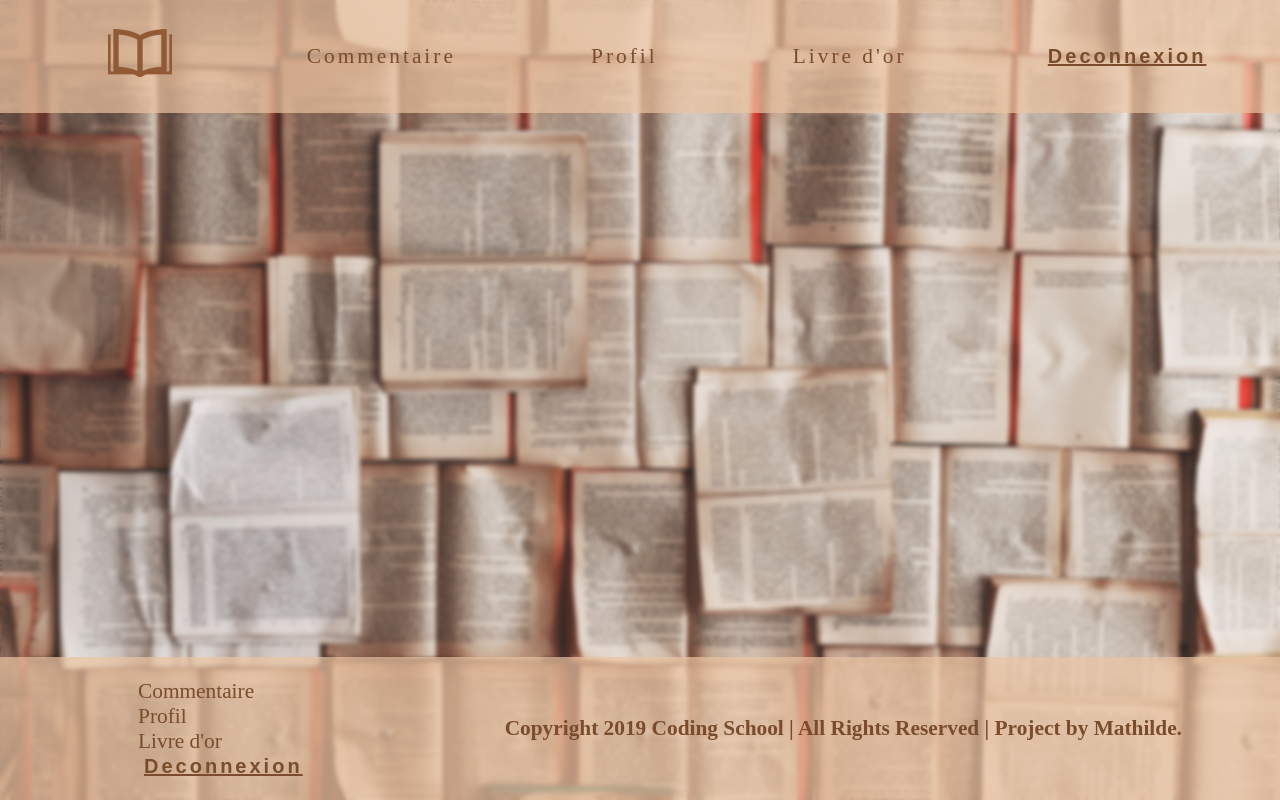
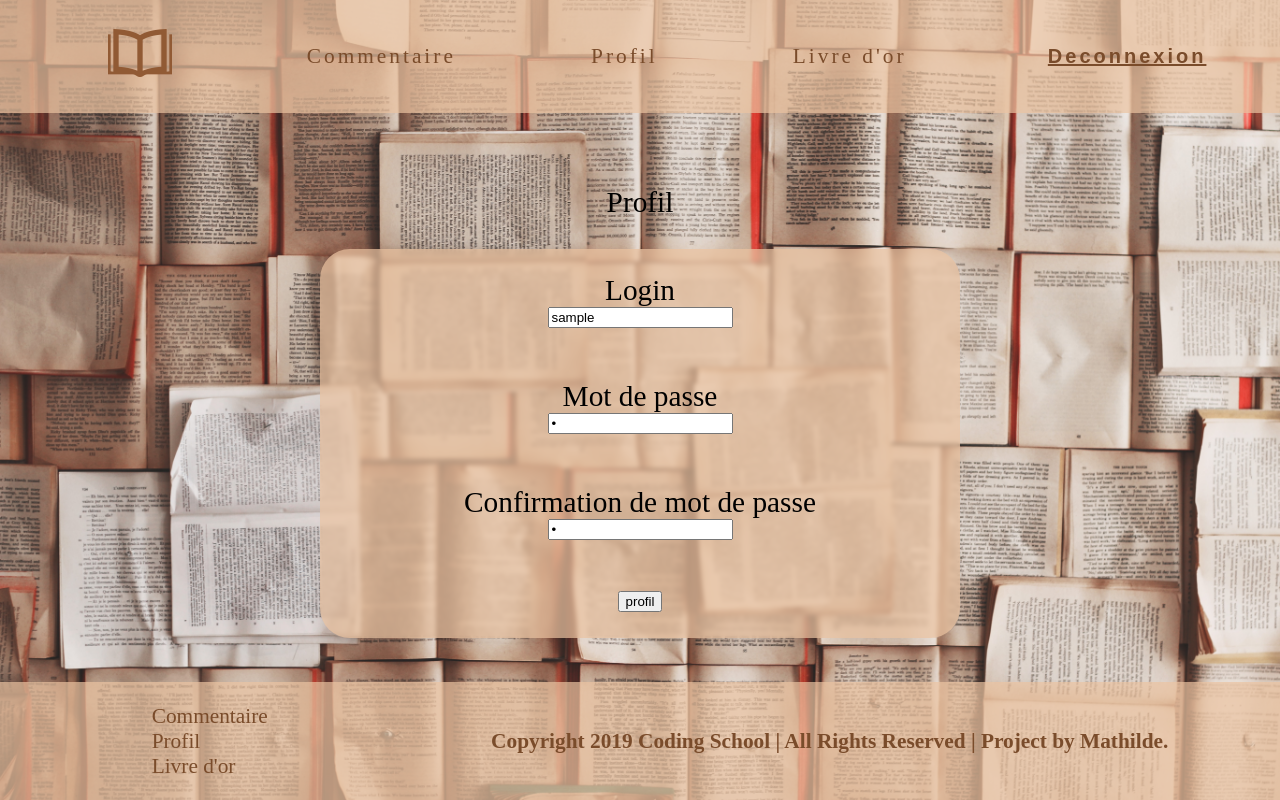
Before and after one commit to mathilde-roussier/livre-or, a PHP site: page /profil.php in a window 1280 px wide. Run offline with PHP 8.4, Linux system fonts and the light colour scheme; the visitor is signed in with stand-in values (Sample User, id 1).

Commit message:
header + footer OK - verification OK sauf profil..

```diff
--- a/css/livre-or.css
+++ b/css/livre-or.css
@@ -6,7 +6,6 @@
     height: 100vh;
     background-image: url('../img/Accueil.jpg');
     background-size: cover;
-    backdrop-filter: blur(2px);
     background-attachment: fixed;
 }
 
@@ -73,6 +72,7 @@ section form {
     background-color:rgba(236, 196, 162, 0.7);
     border-radius:30px 30px 30px 30px;
     border-color:rgba(236, 196, 162);
+    backdrop-filter: blur(2px);
 }
 
 form article{
--- a/index.php
+++ b/index.php
@@ -1,4 +1,4 @@
-<?php session_start();?>
+<?php session_start(); ?>
 <!doctype html>
 
 <html lang="fr">
@@ -9,7 +9,7 @@
     <link rel="stylesheet" href="css/livre-or.css">
 </head>
 
-<body class= "body_base">
+<body class="body_base">
 
     <header class="hetf">
         <nav>
--- a/profil.php
+++ b/profil.php
@@ -1,4 +1,13 @@
-<?php session_start(); ?>
+<?php
+
+session_start();
+$connexion = mysqli_connect('localhost', 'root', '', 'livreor');
+$requete = "SELECT * FROM utilisateurs WHERE login = '" . $_SESSION['login'] . "'";
+$query = mysqli_query($connexion, $requete);
+$resultat = mysqli_fetch_assoc($query);
+
+?>
+
 <!doctype html>
 
 <html lang="fr">
@@ -9,7 +18,7 @@
     <link rel="stylesheet" href="css/livre-or.css">
 </head>
 
-<body class= "body_base">
+<body class="body_base">
 
     <header class="hetf">
         <nav>
@@ -44,7 +53,39 @@
         </nav>
     </header>
 
+    <main>
 
+        <section>
+
+            <p> Profil </p>
+
+
+            <form action="profil.php" method="POST">
+
+                <article>
+                    <label> Login </label>
+                    <input type="text" name="login" value=<?php echo $resultat['login']; ?> />
+                </article>
+
+                <article>
+                    <label> Mot de passe </label>
+                    <input type="password" name="password" value=<?php echo $resultat['password']; ?> />
+                </article>
+
+                <article>
+                    <label> Confirmation de mot de passe </label>
+                    <input type="password" name="password_conf" value=<?php echo $resultat['password']; ?> />
+                </article>
+
+                <input type="submit" name="profil" value="profil" />
+
+                <?php include 'vérifications/verification_profil.php'; ?>
+
+            </form>
+
+        </section>
+
+    </main>
 
     <footer class="hetf">
         <nav>
@@ -61,19 +102,9 @@
                     <li><a href="commentaire.php">Commentaire</a></li>
                     <li><a href="profil.php">Profil</a></li>
                     <li><a href="livre-or.php">Livre d'or</a></li>
-                    <li>
-                        <form action="index.php" method="post">
-                            <input type="submit" name='deco' value="Deconnexion">
-                        </form>
-                        <?php if (isset($_POST['deco'])) {
-                                session_unset();
-                                session_destroy();
-                                header('Location:index.php');
-                            }
-                            ?>
-                    </li>
 
                 <?php endif; ?>
+
             </ul>
 
             <aside>
--- /dev/null
+++ b/vérifications/verification_profil.php
@@ -0,0 +1,54 @@
+<!-- CODE profil -->
+
+<?php
+
+if (isset($_POST['profil']))
+{
+    $login = $_POST["login"];
+
+    if ($_POST['password'] == $resultat['password'])
+    {
+        $password = $resultat['password'];
+    }
+    else
+    {
+        $password = password_hash($_POST["password"], PASSWORD_BCRYPT, array('cost' => 12));
+
+    }
+
+    $requete_verif = "SELECT id, login FROM utilisateurs WHERE login = '$login'";
+    $query_verif = mysqli_query($connexion,$requete_verif);
+    $resultat_verif = mysqli_fetch_assoc($query_verif);
+    // var_dump($resultat_verif);
+
+    if ($resultat_verif['id'] == $_SESSION['id'])
+    {
+        if ($_POST['password'] != $_POST['password_conf'])
+        {
+            echo "<span class='warning'>/!\ Mot de passe différents /!\\</span>";
+        }
+        else
+        {
+            $update_profil = "UPDATE utilisateurs SET login= '$login', password= '$password' WHERE id= '" . $resultat['id'] . "'";
+            $query_profil = mysqli_query($connexion,$update_profil);
+            echo "Vos modifications ont bien été prise en compte !";
+        }
+    }
+
+    elseif (!empty($resultat_verif))
+    {
+        echo "<span class='warning'>Ce login est déjà prit !</span>";
+    }
+
+    else
+    {
+        $update_profil = "UPDATE utilisateurs SET login= '$login', password= '$password' WHERE id= '" . $resultat['id'] . "'";
+        $query_profil = mysqli_query($connexion,$update_profil);
+        $resultat_profil = mysqli_fetch_assoc($query_verif);
+        // var_dump($resultat_profil);
+        $_SESSION['login'] = $resultat_profil['login'];
+        echo "Vos modifications ont bien été prise en compte !2";
+    }
+}
+
+?>
```
Also changed, not shown: commentaire.php (+2 -12 lines), connexion.php (+5 -12 lines), inscription.php (+4 -12 lines), livre-or.php (+1 -11 lines), verifications.php (deleted, +0 -64 lines), vérifications/verification_connexion.php (added, +35 -0 lines), vérifications/verification_inscription.php (added, +30 -0 lines).
